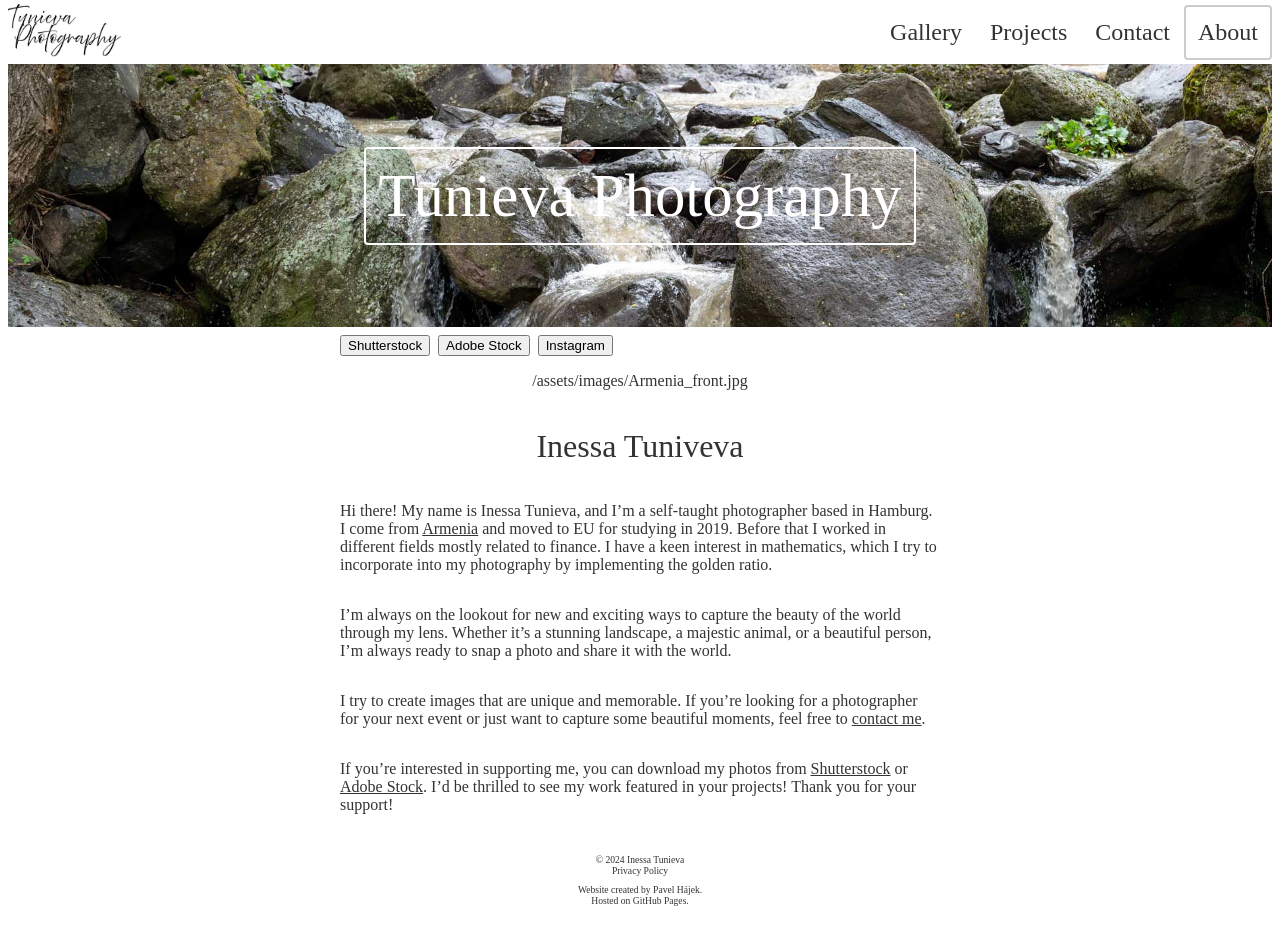
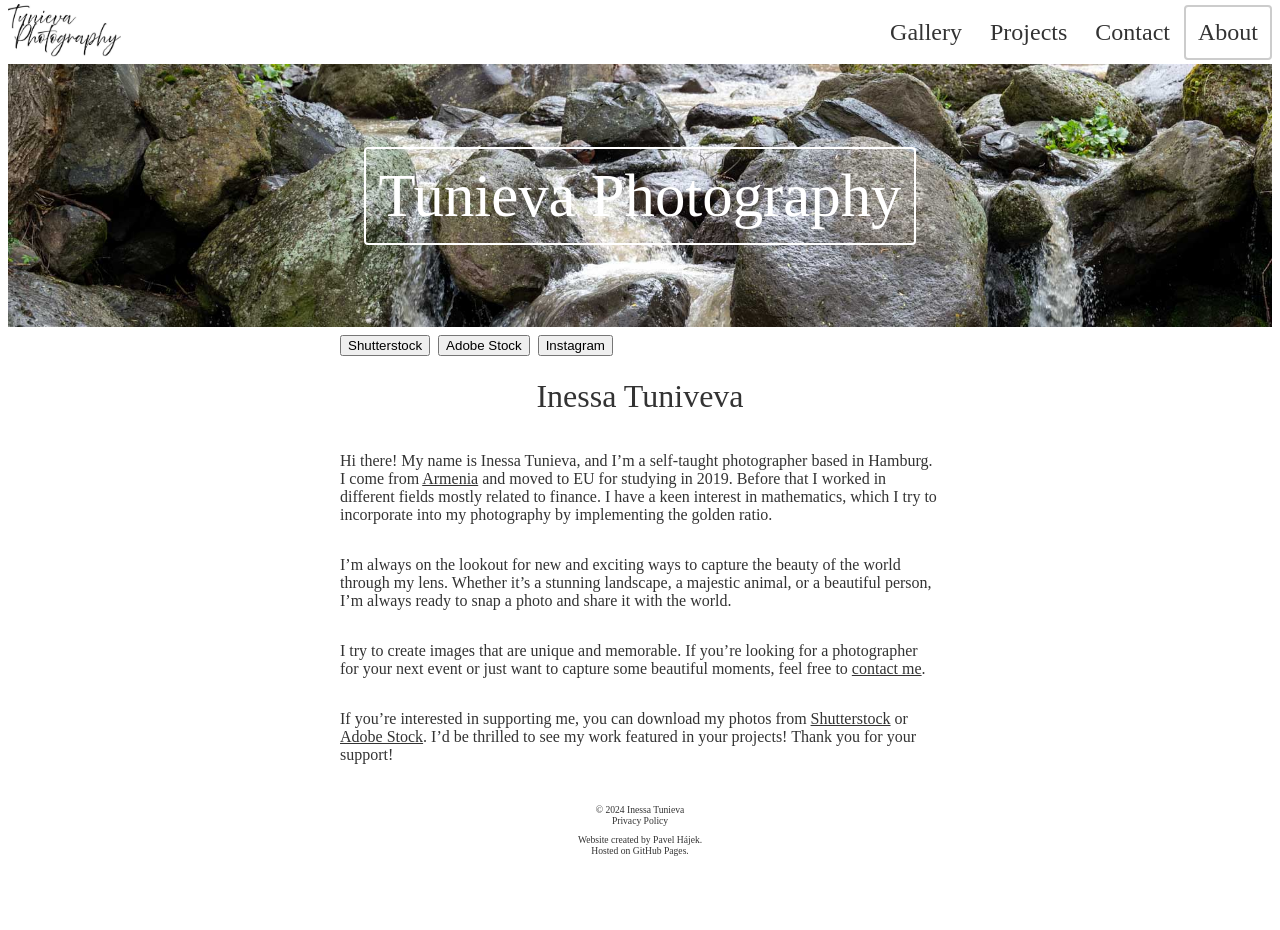
Before and after one commit to innatunieva/innatunieva.github.io, a Jekyll site: the page built from About.md, in a window 1280 px wide and 930 px high. Built offline with Jekyll 4.4.1, drawn with Linux system fonts in a browser that asks for light colours.

Commit message:
Update About.md

```diff
--- a/About.md
+++ b/About.md
@@ -6,7 +6,7 @@ strip-title:   Tunieva Photography
 ---
 {% include begin-narrow-content.html %}
 {% include social-bar.html %}
-/assets/images/Armenia_front.jpg
+
 # Inessa Tuniveva
 
 Hi there! My name is Inessa Tunieva, and I’m a self-taught photographer based in Hamburg. I come from [Armenia](https://en.wikipedia.org/wiki/Armenia) and moved to EU for studying in 2019. Before that I worked in different fields mostly related to finance.  I have a keen interest in mathematics, which I try to incorporate into my photography by implementing the golden ratio.
```
